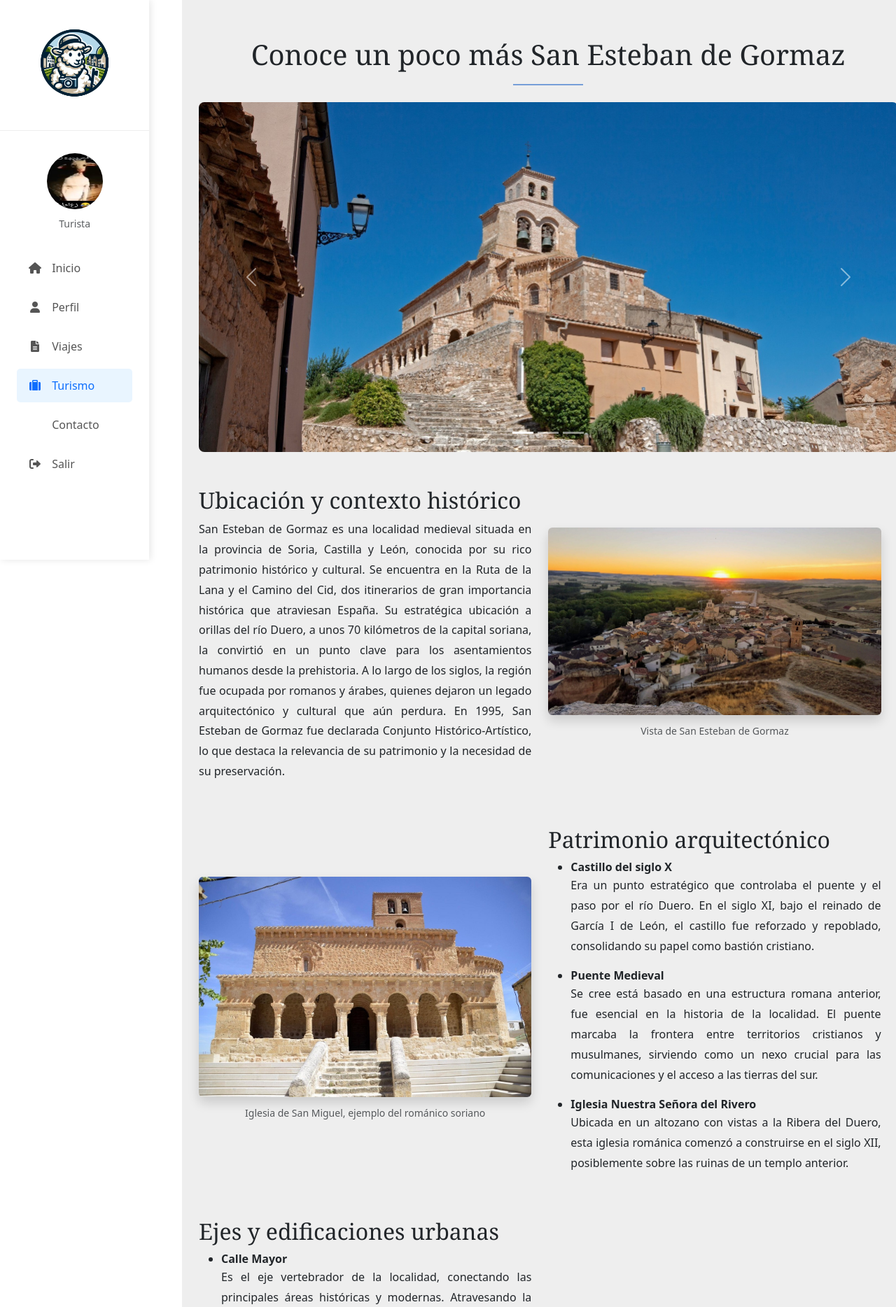
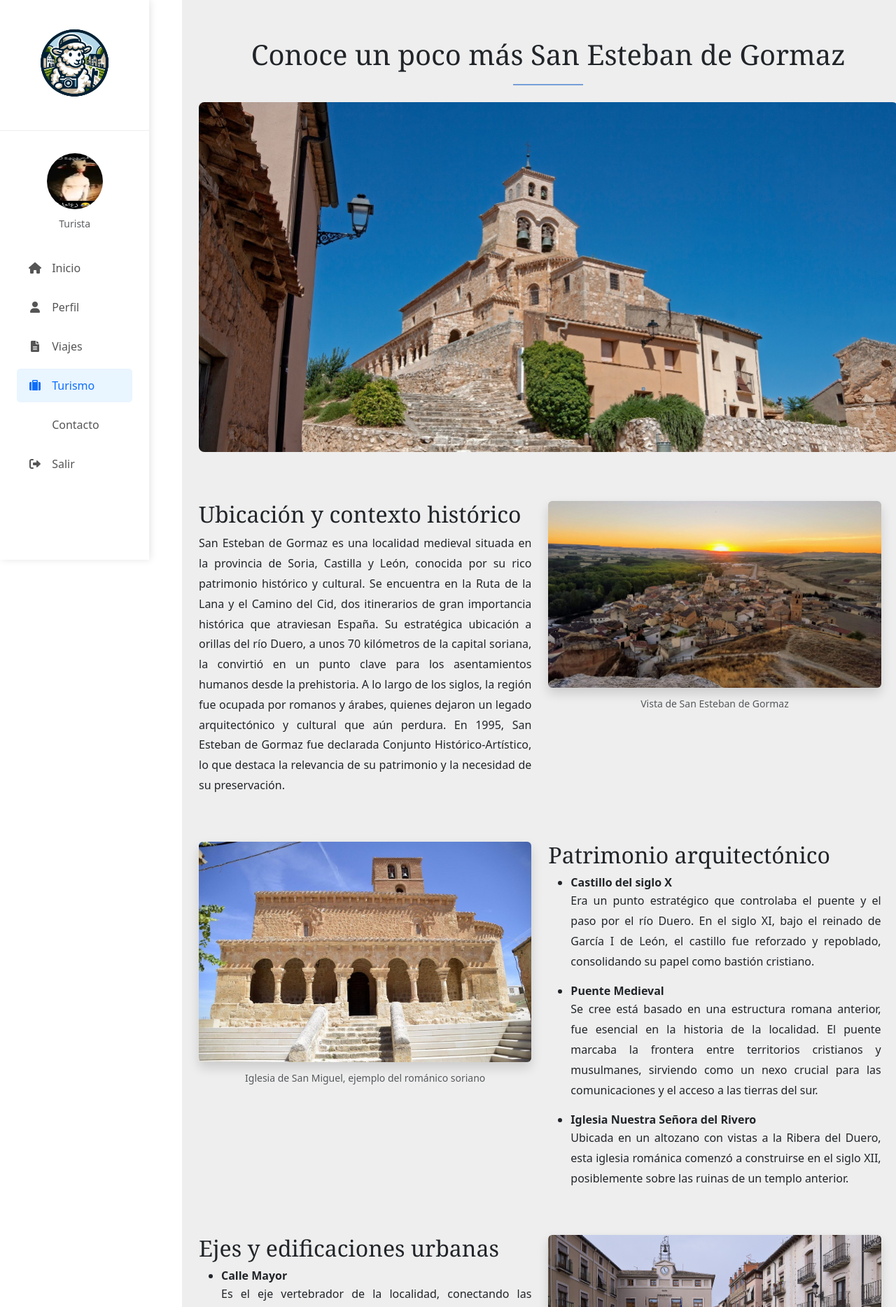
Before and after one commit to n0ct4/front-end-Ovejacinta, a Flask app: page /turismo in a window 1280 px wide. Shown: the top 1868 px of the page at 70% size. Run offline with Flask 3, Linux system fonts and the light colour scheme.

Commit message:
✨ Cambios en turismo: hover en la galería, temporizador en el carrusel y eliminación de la imágen de fondo de pantalla.

```diff
--- a/static/styles/turismo.css
+++ b/static/styles/turismo.css
@@ -21,6 +21,7 @@ body {
 .row {
     display: flex;
     width: 100%;
+    margin-bottom: 50px;
 }
 
 /* Estilos de la barra lateral */
@@ -277,12 +245,12 @@ img {
     object-fit: cover;
 }
 
-.Carrusel {
+.Informacion {
     font-weight: bold;
 }
 
 section {
-    margin-bottom: 50px;
+    margin-bottom: 70px;
 }
 
 /* Galería de fotos */
--- a/templates/turismo.html
+++ b/templates/turismo.html
@@ -60,44 +60,23 @@
                 <div class="container py-4">
                     <h1 class="mb-4 text-center">Conoce un poco más San Esteban de Gormaz</h1>
                     <section>
-                        <div id="carouselExampleCaptions" class="carousel slide">
-                            <div class="carousel-indicators">
-                                <button type="button" data-bs-target="#carouselExampleCaptions" data-bs-slide-to="0"
-                                    class="active" aria-current="true" aria-label="Slide 1"></button>
-                                <button type="button" data-bs-target="#carouselExampleCaptions" data-bs-slide-to="1"
-                                    aria-label="Slide 2"></button>
-                                <button type="button" data-bs-target="#carouselExampleCaptions" data-bs-slide-to="2"
-                                    aria-label="Slide 3"></button>
-                            </div>
+                        <div id="carouselExampleCaptions" class="carousel slide" data-bs-ride="carousel" data-bs-interval="3000">
                             <div class="carousel-inner">
                                 <div class="carousel-item active">
-                                    <img src="../static/img/Carrusel1.jpg" class="d-block w-100"
-                                        alt="Iglesia de San Esteban de Gormaz">
+                                    <img src="../static/img/Carrusel1.jpg" class="d-block w-100" alt="Iglesia de San Esteban de Gormaz">
                                 </div>
                                 <div class="carousel-item">
-                                    <img src="../static/img/Carrusel2.jpg" class="d-block w-100"
-                                        alt="Vista de tejados y castillo">
+                                    <img src="../static/img/Carrusel2.jpg" class="d-block w-100" alt="Vista de tejados y castillo">
                                 </div>
                                 <div class="carousel-item">
-                                    <img src="../static/img/puente.jpg" class="d-block w-100"
-                                        alt="Puente de San Esteban de Gormaz">
+                                    <img src="../static/img/puente.jpg" class="d-block w-100" alt="Puente de San Esteban de Gormaz">
                                 </div>
                             </div>
-                            <button class="carousel-control-prev" type="button"
-                                data-bs-target="#carouselExampleCaptions" data-bs-slide="prev">
-                                <span class="carousel-control-prev-icon" aria-hidden="true"></span>
-                                <span class="visually-hidden">Previous</span>
-                            </button>
-                            <button class="carousel-control-next" type="button"
-                                data-bs-target="#carouselExampleCaptions" data-bs-slide="next">
-                                <span class="carousel-control-next-icon" aria-hidden="true"></span>
-                                <span class="visually-hidden">Next</span>
-                            </button>
                         </div>
                     </section>
 
                     <section>
-                        <div class="row align-items-center mb-5">
+                        <div class="row">
                             <div class="col-lg-6">
                                 <h2>Ubicación y contexto histórico</h2>
                                 <p>San Esteban de Gormaz es una localidad medieval situada en la provincia de Soria,
@@ -119,11 +98,11 @@
                             </div>
                         </div>
 
-                        <div class="row align-items-center mb-5">
+                        <div class="row">
                             <div class="col-lg-6 order-lg-2">
                                 <h2>Patrimonio arquitectónico</h2>
                                 <ul>
-                                    <li class="Carrusel">
+                                    <li class="Informacion">
                                         Castillo del siglo X
                                     </li>
                                     <p>
@@ -131,7 +110,7 @@
                                         el siglo XI, bajo el reinado de García I de León, el castillo fue reforzado y
                                         repoblado, consolidando su papel como bastión cristiano.
                                     </p>
-                                    <li class="Carrusel">
+                                    <li class="Informacion">
                                         Puente Medieval
                                     </li>
                                     <p>
@@ -140,7 +119,7 @@
                                         cristianos y musulmanes, sirviendo como un nexo crucial para las comunicaciones
                                         y el acceso a las tierras del sur.
                                     </p>
-                                    <li class="Carrusel">
+                                    <li class="Informacion">
                                         Iglesia Nuestra Señora del Rivero
                                     </li>
                                     <p>
@@ -158,11 +137,11 @@
                             </div>
                         </div>
 
-                        <div class="row align-items-center">
+                        <div class="row">
                             <div class="col-lg-6">
                                 <h2>Ejes y edificaciones urbanas</h2>
                                 <ul>
-                                    <li class="Carrusel">
+                                    <li class="Informacion">
                                         Calle Mayor
                                     </li>
                                     <p>
@@ -171,7 +150,7 @@
                                         la Calle Mayor alberga las casas más ilustres de San Esteban, adornadas con
                                         escudos que reflejan el linaje y la nobleza de las familias que las habitaron.
                                     </p>
-                                    <li class="Carrusel">
+                                    <li class="Informacion">
                                         Cubo de la Puerta de San Gregorio
                                     </li>
                                     <p>
@@ -180,7 +159,7 @@
                                         la muralla que rodeaba la villa y tenía la función de proteger a los aldeanos de
                                         las invasiones frecuentes.
                                     </p>
-                                    <li class="Carrusel">
+                                    <li class="Informacion">
                                         Torreón
                                     </li>
                                     <p>
@@ -204,15 +183,42 @@
                             <h2>Puntos de interés</h2>
                             <div class="row gallery">
                                 <div class="image-grid">
+                                    <div class="image-wrapper">
                                         <img src="../static/img/puente_medieval.jpg" alt="Puente medieval">
+                                        <div class="hover-info">Puente medieval</div>
+                                    </div>
+                                    <div class="image-wrapper">
                                         <img src="../static/img/parque-romanico.jpg" alt="Parque románico">
+                                        <div class="hover-info">Parque románico</div>
+                                    </div>
+                                    <div class="image-wrapper">
                                         <img src="../static/img/plaza.jpg" alt="Plaza">
+                                        <div class="hover-info">Plaza</div>
+                                    </div>
+                                    <div class="image-wrapper">
                                         <img src="../static/img/iglesea-atardecer.jpg" alt="Iglesia con atardecer">
+                                        <div class="hover-info">Iglesia de Santa María del Riviero</div>
+                                    </div>
+                                    <div class="image-wrapper">
                                         <img src="../static/img/Paisaje.jpg" alt="Paisaje de San Esteban">
+                                        <div class="hover-info">Vista de San Esteban de Gormaz</div>
+                                    </div>
+                                    <div class="image-wrapper">
                                         <img src="../static/img/iglesia-frontal.jpg" alt="Iglesia vista frontal">
+                                        <div class="hover-info">Iglesia San Miguel Arcángel</div>
+                                    </div>
+                                    <div class="image-wrapper">
                                         <img src="../static/img/plaza_mayor_decorada.jpg" alt="Plaza mayor decorada">
+                                        <div class="hover-info">Plaza Mayor</div>
+                                    </div>
+                                    <div class="image-wrapper">
                                         <img src="../static/img/Castillo.jpg" alt="Castillo">
+                                        <div class="hover-info">Castillo medieval</div>
+                                    </div>
+                                    <div class="image-wrapper">
                                         <img src="../static/img/cabezudos.jpg" alt="Cabezudos">
+                                        <div class="hover-info">Fiestas de San Esteban de Gormaz</div>
+                                    </div>
                                 </div>
                             </div>
                         </div>
```
Also changed, not shown: other parts of static/styles/turismo.css (+26 -34 lines), static/img/Paisaje.jpg, static/img/solucion.jpg (deleted). Lines whose indentation alone changed are shown as unchanged.
